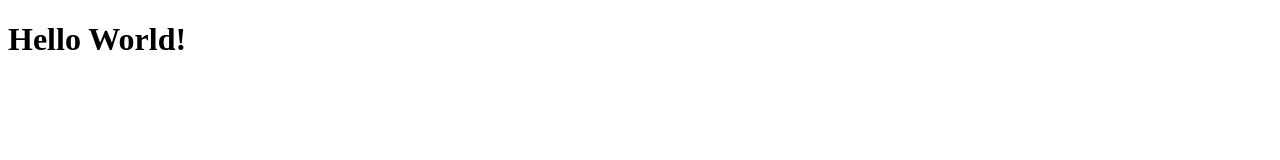
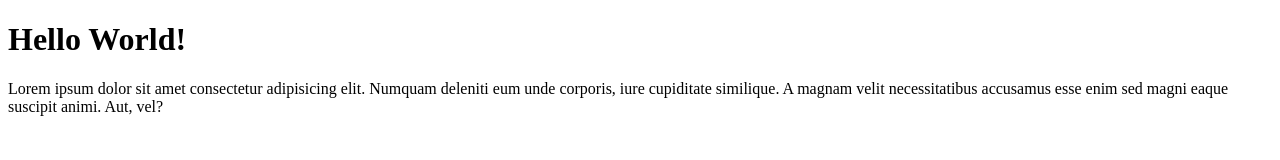
Before and after one commit to Jonathan2511/Maxfit61-Case, a plain HTML site: page index.html in a window 1280 px wide. Drawn offline with Linux system fonts and the light colour scheme.

Commit message:
Add Paragraph

```diff
--- a/index.html
+++ b/index.html
@@ -7,5 +7,6 @@
 </head>
 <body>
     <h1>Hello World!</h1>
+    <p>Lorem ipsum dolor sit amet consectetur adipisicing elit. Numquam deleniti eum unde corporis, iure cupiditate similique. A magnam velit necessitatibus accusamus esse enim sed magni eaque suscipit animi. Aut, vel?</p>
 </body>
 </html>
```
